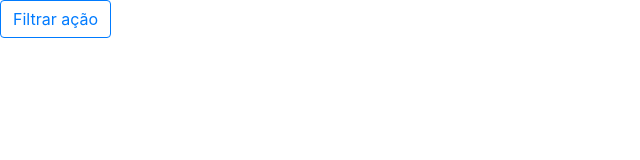
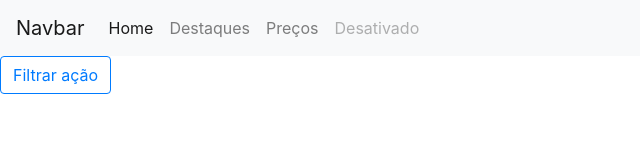
Before and after one commit to joaofuzessy/filtra-acoes, a plain HTML site: page index.html in a window 1280 px wide. Shown: the whole page, without its empty margins (0-640 px from the left). Drawn offline with nearby package versions, Linux system fonts and the light colour scheme.

Commit message:
Inclusao do menu de navegacao

```diff
--- a/index.html
+++ b/index.html
@@ -9,6 +9,20 @@
   <title>Filtra Ações</title>
 </head>
 <body>
+    <nav class="navbar navbar-expand-lg navbar-light bg-light">
+        <a class="navbar-brand" href="#">Navbar</a>
+        <button class="navbar-toggler" type="button" data-toggle="collapse" data-target="#navbarNavAltMarkup" aria-controls="navbarNavAltMarkup" aria-expanded="false" aria-label="Alterna navegação">
+          <span class="navbar-toggler-icon"></span>
+        </button>
+        <div class="collapse navbar-collapse" id="navbarNavAltMarkup">
+          <div class="navbar-nav">
+            <a class="nav-item nav-link active" href="#">Home <span class="sr-only">(Página atual)</span></a>
+            <a class="nav-item nav-link" href="#">Destaques</a>
+            <a class="nav-item nav-link" href="#">Preços</a>
+            <a class="nav-item nav-link disabled" href="#">Desativado</a>
+          </div>
+        </div>
+      </nav>
   <button type="button" class="btn btn-outline-primary">Filtrar ação</button>
 </body>
 <script src="https://code.jquery.com/jquery-3.3.1.slim.min.js" integrity="sha384-q8i/X+965DzO0rT7abK41JStQIAqVgRVzpbzo5smXKp4YfRvH+8abtTE1Pi6jizo" crossorigin="anonymous"></script>
```
